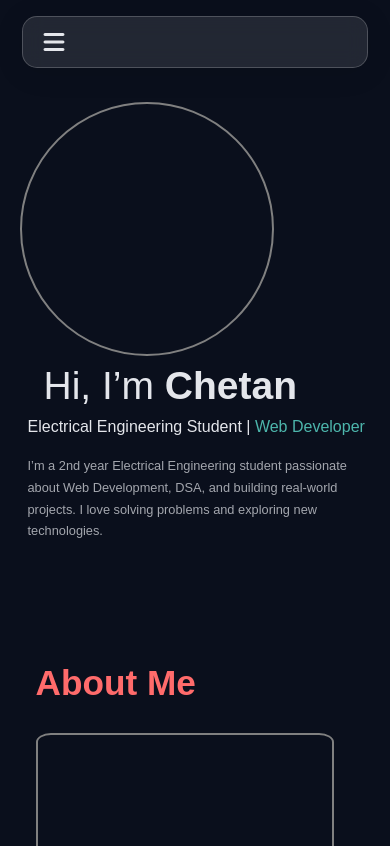
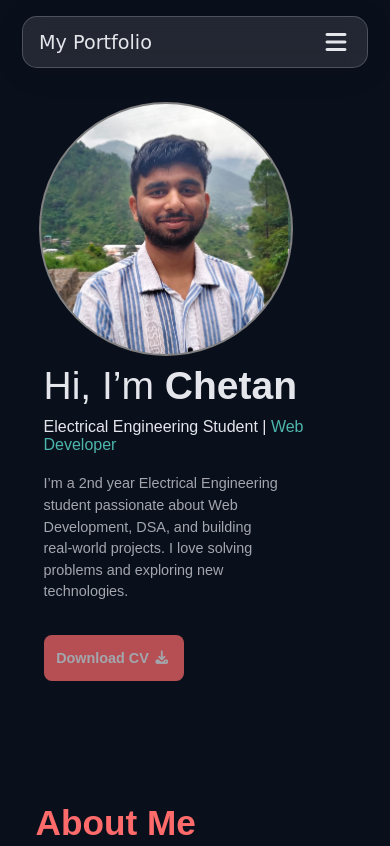
Before and after one commit to chetan208/portfolio, a plain HTML site: page index.html in a window 390 px wide. Shown: the top 846 px of the page. Drawn offline with nearby package versions, Linux system fonts and the light colour scheme.

Commit message:
image added

```diff
--- a/index.html
+++ b/index.html
@@ -12,6 +12,9 @@
     <link rel="stylesheet" href="style2.css">
     <link rel="stylesheet" href="style3.css">
 
+    <link rel="stylesheet" href="https://fonts.googleapis.com/css2?family=Great+Vibes&display=swap">
+
+
 </head>
 
 <body onload="location.href='#hero'">
@@ -21,7 +24,6 @@
         <div class="header glass">
             <div class="bars">
                 <i class="fa-solid fa-bars baricon"></i>
-
             </div>
             <div class="navbar">
                 <a href="#hero">Home</a>
@@ -30,11 +32,11 @@
                 <a href="#project">Projects</a>
                 <a href="#contact">Contact</a>
             </div>
+            <p class="myportfolio">My Portfolio</p>
 
             <div class="hamberger">
                 <div class="crosscontainer">
                     <i class="fa-solid fa-xmark cross"></i>
-
                 </div>
                 <div class="options">
                     <a href="#hero" class="links">Home</a>
@@ -42,6 +44,7 @@
                     <a href="#skills" class="links">Skills</a>
                     <a href="#project" class="links">Projects</a>
                     <a href="#contact" class="links">Contact</a>
+                    <a onclick="window.open('document.pdf', '_blank')" style="cursor: pointer;">Download CV <i class="fa-solid fa-download"></i></a>
                 </div>
 
 
@@ -56,16 +59,25 @@
         <div class="hero border" id="hero">
             <div class="intro">
                 <div class="main">
-                    <p style="margin:0; font-weight: 100;">Hi, I’m <span>Chetan</span></p>
+                    <p class="myintro"style="margin:0; font-weight: 100;">Hi, I’m <span>Chetan</span></p>
                 </div>
                 <div class="subintro">Electrical Engineering Student | <span style="color:#4DB6AC">Web Developer</span>
                 </div>
                 <div class="pera">I’m a 2nd year Electrical Engineering student passionate about Web Development,
                     DSA, and building real-world projects. I love solving problems and exploring new technologies.</div>
+
+                     <div class="extraCV">
+                <button class="extraCVbutton" onclick="window.open('document.pdf', '_blank')">Download CV  <i class="fa-solid fa-download"></i></button>
             </div>
 
+            </div>
+
+
             <div class="image"></div>
+
+
         </div>
+
 
         <div class="about border" id="about">
             <h2 class="heading">About Me</h2>
--- a/style.css
+++ b/style.css
@@ -52,6 +52,15 @@ body {
 
 .bars {
     display: none;
+
+}
+
+.myportfolio{
+    font-family: "Kaushan Script", cursive;
+  font-weight: 400;
+  font-style: normal;
+  font-size: 1.2rem;
+  display:none;
 }
 
 .bars .baricon {
@@ -60,29 +69,32 @@ body {
 }
 
 .hamberger {
-    height: 20rem;
+    height: auto;
     background-color: #0a0f1c;
     width: 13rem;
     /* border:2px solid gray; */
     position: absolute;
-    top: -20rem;
-    left: -20rem;
+    top: 0rem;
+    right: 0rem;
     border-radius: 1rem;
     transition: all 0.3s ease-in;
     box-shadow: 0 0 1px white;
+    display:none;
+    padding-bottom: 2rem;
 }
 
 .active {
-    position: absolute;
-    left: 0rem;
-    top: 0rem;
+
+    display: block;
 }
 
 .cross {
     font-size: 1.5rem;
 
 }
-
+.cross:hover{
+    font-size: 1.7rem;
+}
 .cross:active {
     font-size: 1.7rem;
 }
@@ -101,7 +113,7 @@ body {
 
 .options {
     /* border:2px solid gray; */
-    height: 15rem;
+    height: 12rem;
     width: 80%;
     margin-top: 2.5rem;
     margin-left: 1rem;
@@ -115,7 +127,7 @@ body {
     text-decoration: none;
     color: #E4E6EB;
     margin-bottom: 1rem;
-    font-size: 1.1rem;
+    font-size: 1rem;
 }
 
 .navbar a {
@@ -185,21 +197,28 @@ body {
 }
 
 .main {
-    font-size: 1.4rem;
+
     margin-bottom: 0;
+    margin-left: 0rem;
+}
+.myintro{
+font-size:clamp(2rem,10vw,3rem);
 }
 
 .subintro {
     margin-top: 10px;
     font-size: clamp(1rem, 2vw, 1.3rem);
+    margin-left: 1.9rem;
 }
 
 .pera {
     display: flex;
     margin-top: 19px;
     line-height: 1.35rem;
-    font-size: clamp(0.8rem, 2vw, 1rem);
+    font-size: clamp(0.9rem, 3vw, 1rem);
     opacity: 0.7;
+    width:clamp(15rem,40vw,40rem);
+    margin-left: 1.9rem;
 }
 
 .image {
@@ -209,9 +228,40 @@ body {
     height: clamp(250px, 30vw, 32rem);
     border-radius: 50%;
     /* margin-right: 4rem; */
+    background-image: url('me.jpg');
+    background-size: cover;
+    background-position: -3px -29px; /* x = 100px, y = 50px */
+    margin-right: clamp(0rem,5vw,8rem);
 
 }
 
+/* .extraCV{
+    border:2px solid gray;
+    height: 70px;
+    width: 90vw;
+
+} */
+.extraCVbutton{
+     background-color: #FF6B6B;
+    width: clamp(140px,20vw,161px);
+    height: 46px;
+    border: none;
+    border-radius: 0.5rem;
+    color: #E4E6EB;
+    font-size: 0.9rem;
+    font-weight: 700;
+    position: relative;
+    opacity: 0.7;
+    transition: all 0.8s ease-in-out;
+    margin-top:2rem;
+    margin-left: 1.9rem;
+}
+.extraCVbutton:hover{
+    opacity: 1;
+    box-shadow: 0 0 2px #E4E6EB;
+    transform: scale(1.01);
+    cursor: pointer;
+}
 .about {
     /* border:2px solid white; */
 
--- a/style2.css
+++ b/style2.css
@@ -29,6 +29,8 @@
     .header {
         height: 50px;
         width: 80vw;
+        display: flex;
+        flex-direction: row-reverse;
     }
 
     .navbar {
@@ -44,6 +46,9 @@
     .bars {
         display: flex;
     }
+    .myportfolio{
+        display:block;
+    }
 
     .baricon:hover {
         transform: scale(1.2);
@@ -53,6 +58,11 @@
         display:flex;
         flex-direction: column;
         justify-content: start;
+    }
+
+    .hero .image{
+         margin-left: 0;
+         margin-left: clamp(0rem,5vw,4rem);
     }
 
 }
@@ -69,6 +79,15 @@
 }
 
 @media (max-width:650px) {
+    .pera{
+        margin-left: 1rem;
+    }
+    .subintro{
+        margin-left: 1rem;
+    }
+    .extraCVbutton{
+         margin-left: 1rem;
+    }
     .contactdiv {
         height: clamp(30rem, 45vw, 27rem);
         width: clamp(16rem, 75vw, 35rem);
```
Also changed, not shown: me.jpg (added).
